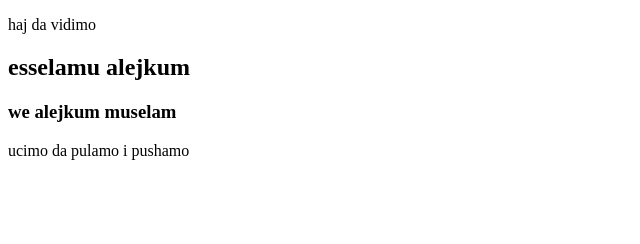
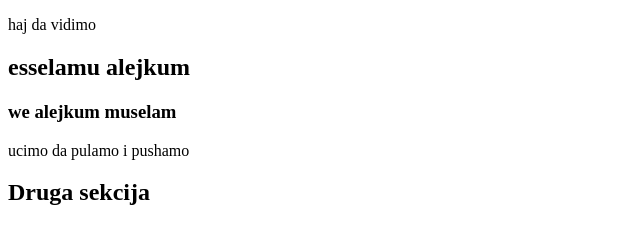
Before and after one commit to sumski3/proba1, a plain HTML site: page index.html in a window 1280 px wide. Shown: the whole page, without its empty margins (0-640 px from the left). Drawn offline with Linux system fonts and the light colour scheme.

Commit message:
making new div

```diff
--- a/index.html
+++ b/index.html
@@ -11,5 +11,8 @@
     <h2>esselamu alejkum</h2>
     <h3>we alejkum muselam</h3>
     <p>ucimo da pulamo i pushamo</p>
+    <div>
+      <h2>Druga sekcija</h2>
+    </div>
   </body>
 </html>
```
